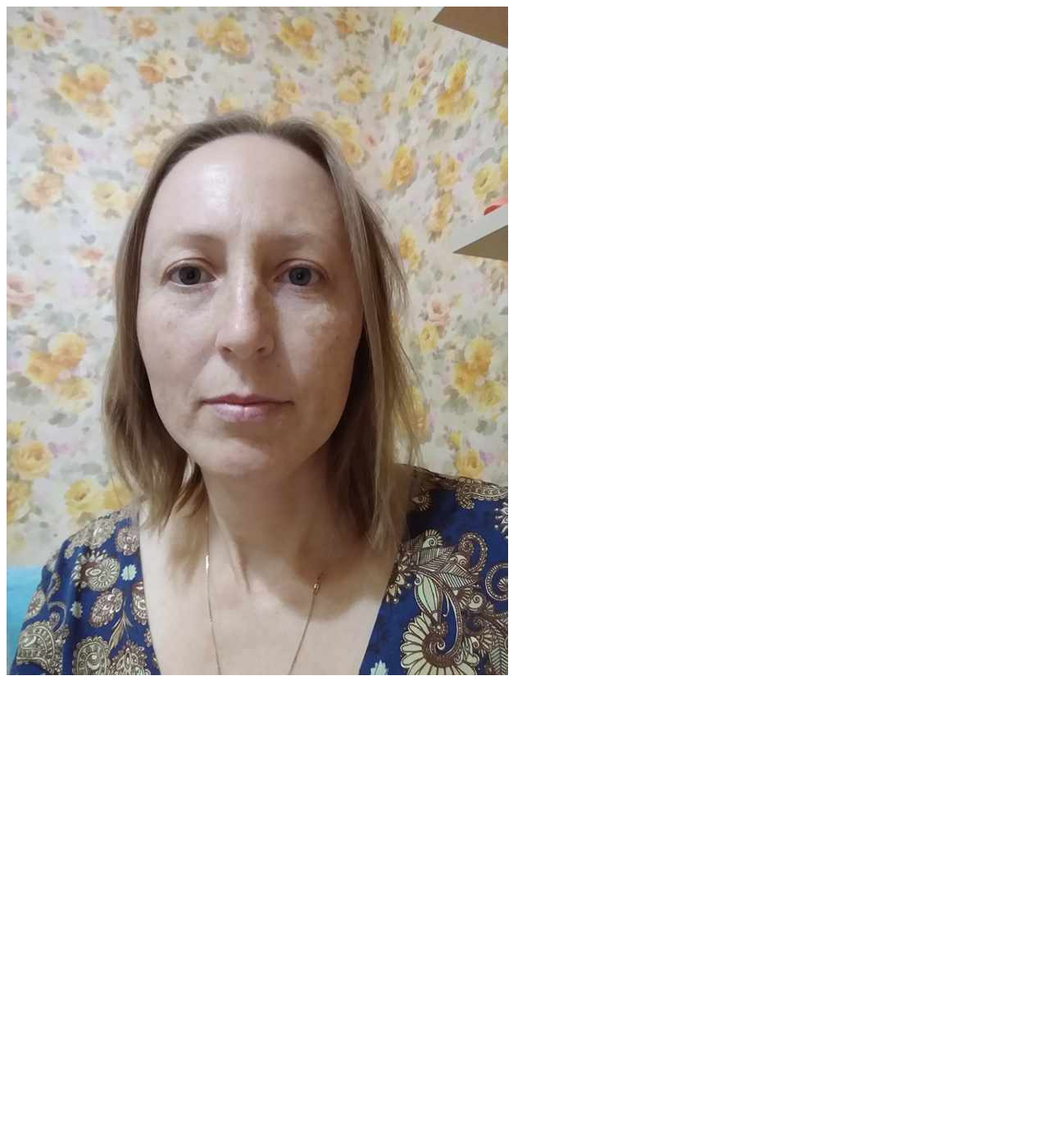
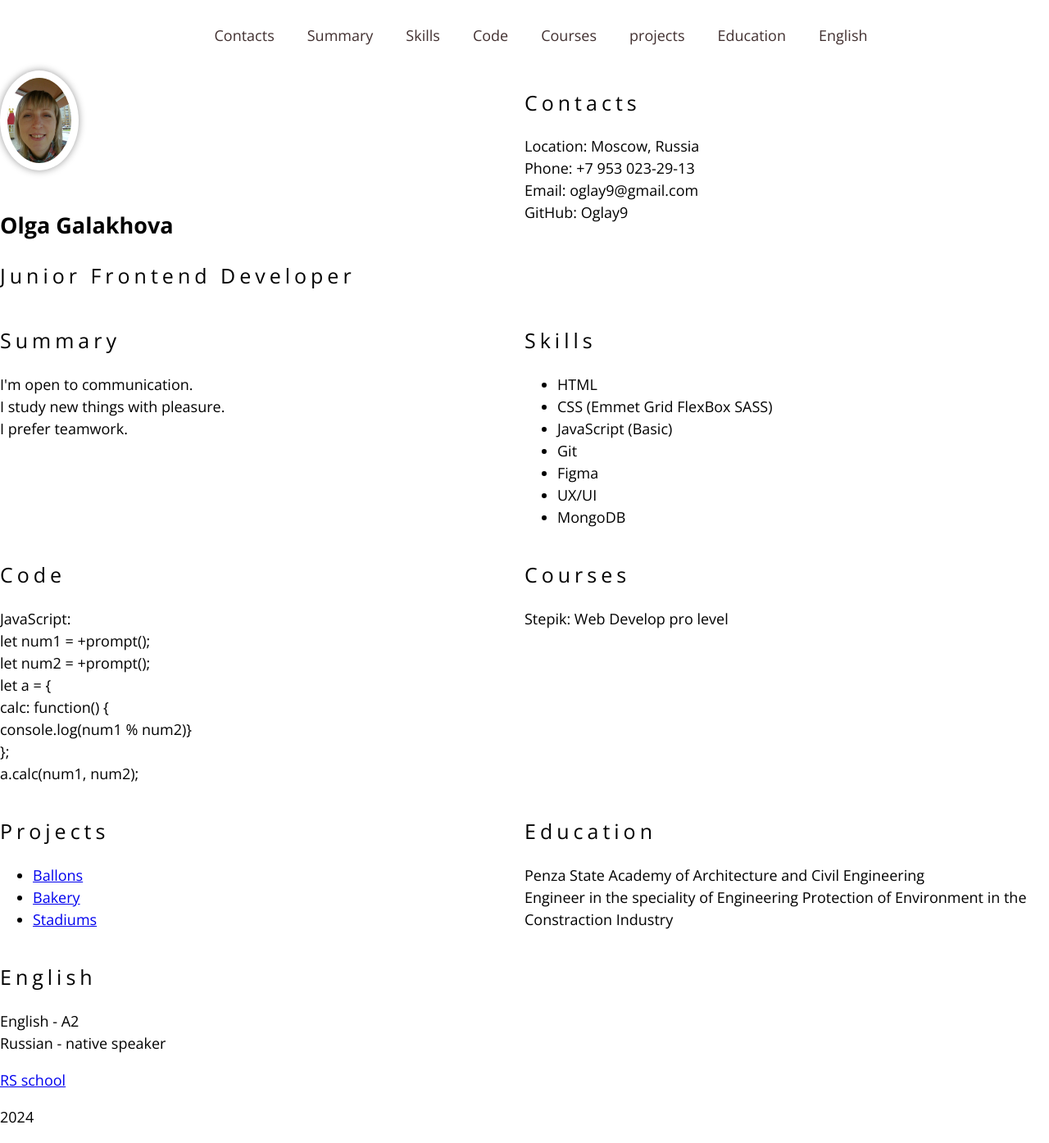
Before and after one commit to Oglay9/rsschool-cv, a plain HTML site: page index.html in a window 1280 px wide. Shown: the whole page at 82% size. Before the commit the page ends 836 px from the top, so only its background shows below. Drawn offline with nearby package versions, Linux system fonts and the light colour scheme.

Commit message:
feat: add html css files

```diff
--- a/index.html
+++ b/index.html
@@ -1,12 +1,134 @@
 <!DOCTYPE html>
-<html lang="ru">
-<head>
-    <meta charset="UTF-8">
-    <meta name="viewport" content="width=device-width, initial-scale=1.0">
-    <title>Document</title>
-    <link rel="stylesheet" href="style.css">
-</head>
-<body>
-    <img src="img/myfoto.jpg" alt="foto">
-</body>
+<html lang="en">
+  <head>
+    <meta charset="UTF-8" />
+    <meta name="viewport" content="width=device-width, initial-scale=1.0" />
+    <title>my CV</title>
+    <link rel="icon" href="assets/img/favicon.ico" />
+    <link rel="stylesheet" href="style.css" />
+    <link rel="preconnect" href="https://fonts.googleapis.com" />
+    <link rel="preconnect" href="https://fonts.gstatic.com" crossorigin />
+    <link
+      href="https://fonts.googleapis.com/css2?family=Open+Sans:wght@300;400;500;600;700;800&family=Oswald:wght@300;400;500;700&family=Roboto:wght@100;300;400;500;700;900&display=swap"
+      rel="stylesheet"
+    />
+  </head>
+  <body>
+    <header class="header">
+      <div class="container"></div>
+
+      <nav class="nav">
+        <ul class="nav-list">
+          <li class="nav-item">
+            <a href="#contacts" class="nav-link">Contacts</a>
+          </li>
+          <li class="nav-item">
+            <a href="#summary" class="nav-link">Summary</a>
+          </li>
+          <li class="nav-item">
+            <a href="#skills" class="nav-link">Skills</a>
+          </li>
+          <li class="nav-item"><a href="#code" class="nav-link">Code</a></li>
+          <li class="nav-item">
+            <a href="#courses" class="nav-link">Courses</a>
+          </li>
+          <li class="nav-item">
+            <a href="#projects" class="nav-link">projects</a>
+          </li>
+          <li class="nav-item">
+            <a href="#education" class="nav-link">Education</a>
+          </li>
+          <li class="nav-item">
+            <a href="#english" class="nav-link">English</a>
+          </li>
+        </ul>
+      </nav>
+    </header>
+    <main>
+      <div class="container main-container">
+        <section class="section" id="profile">
+          <img class="rounded-img" src="assets/img/0029.jpg" alt=" myfoto" />
+          <h1>Olga Galakhova</h1>
+          <h2 class="section-title">Junior Frontend Developer</h2>
+        </section>
+        <section class="section" id="contacts">
+          <h2 class="section-title">Contacts</h2>
+          <p>
+            Location: Moscow, Russia <br />
+            Phone: +7 953 023-29-13 <br />
+            Email: oglay9@gmail.com <br />
+            GitHub: Oglay9
+          </p>
+          <br />
+        </section>
+        <section class="section" id="summary">
+          <h2 class="section-title">Summary</h2>
+          <p>
+            I'm open to communication. <br />
+            I study new things with pleasure. <br />I prefer teamwork.
+          </p>
+        </section>
+        <section class="section" id="skills">
+          <h2 class="section-title">Skills</h2>
+          <ul>
+            <li>HTML</li>
+            <li>CSS (Emmet Grid FlexBox SASS)</li>
+            <li>JavaScript (Basic)</li>
+            <li>Git</li>
+            <li>Figma</li>
+            <li>UX/UI</li>
+            <li>MongoDB</li>
+          </ul>
+        </section>
+        <section class="section" id="code">
+          <h2 class="section-title">Code</h2>
+          <p>
+            JavaScript: <br />
+            let num1 = +prompt(); <br />
+            let num2 = +prompt(); <br />
+            let a = { <br />
+            calc: function() { <br />
+            console.log(num1 % num2)} <br />
+            }; <br />
+            a.calc(num1, num2); <br />
+          </p>
+        </section>
+        <section class="section" id="courses">
+          <h2 class="section-title">Courses</h2>
+          <p>Stepik: Web Develop pro level</p>
+        </section>
+        <section class="section" id="projects">
+          <h2 class="section-title">Projects</h2>
+          <ul>
+            <li>
+              <a href="https://oglay9.github.io/project_3-ballons/">Ballons</a>
+            </li>
+            <li><a href="https://oglay9.github.io/bakery/">Bakery</a></li>
+            <li><a href="https://oglay9.github.io/stadiums/">Stadiums</a></li>
+          </ul>
+        </section>
+        <section class="section" id="education">
+          <h2 class="section-title">Education</h2>
+          <p>
+            Penza State Academy of Architecture and Civil Engineering <br />
+            Engineer in the speciality of Engineering Protection of Environment
+            in the Constraction Industry
+          </p>
+        </section>
+        <section class="section" id="english">
+          <h2 class="section-title">English</h2>
+          <p>
+            English - A2 <br />
+            Russian - native speaker
+          </p>
+        </section>
+      </div>
+    </main>
+    <footer>
+      <div class="container">
+        <a href="https://rs.school/courses/javascript-ru">RS school</a>
+        <p>2024</p>
+      </div>
+    </footer>
+  </body>
 </html>
--- a/style.css
+++ b/style.css
@@ -1,7 +1,67 @@
-p {
-    color: blue
-};
-div {
-    width: 100px;
-    height: 100px;
+* {
+  box-sizing: border-box;
 }
+html {
+  scroll-behavior: smooth;
+}
+
+body {
+  font-family: "Oswald", sans-serif;
+  font-family: "Open Sans", sans-serif;
+  line-height: 1.5;
+  font-size: 18px;
+  font-weight: 400;
+  min-height: 100vh;
+  display: flex;
+  flex-direction: column;
+  justify-content: space-between;
+  margin: 0;
+  padding: 0;
+}
+.container {
+  max-width: 1440px;
+  margin: 0 auto;
+}
+.nav-list {
+  display: flex;
+  justify-content: center;
+  align-items: center;
+  list-style: none;
+}
+.nav-link {
+  padding: 0 20px;
+  line-height: 50px;
+  text-decoration: none;
+  color: #413030;
+  transition: 0.3s;
+}
+
+a:hover {
+  color: #c71616;
+  text-decoration: none;
+}
+
+.rounded-img {
+  width: 15%;
+  border-radius: 50%;
+  box-shadow: 0 0 10px rgba(0, 0, 0, 0.4);
+  padding: 0.5em;
+  margin-bottom: 1em;
+}
+.main-container {
+  display: flex;
+  flex-wrap: wrap;
+}
+.section-title {
+  font-size: 25px;
+  font-weight: 400;
+  letter-spacing: 5px;
+}
+.section {
+  width: 50%;
+}
+@media (max-width: 768px) {
+  .section {
+    width: 100%;
+  }
+}
```
Also changed, not shown: assets/img/0029.jpg (added), assets/img/favicon-16x16.png (added), assets/img/favicon-32x32.png (added), assets/img/favicon.ico (added), img/myfoto.jpg (deleted), 1 other file.
